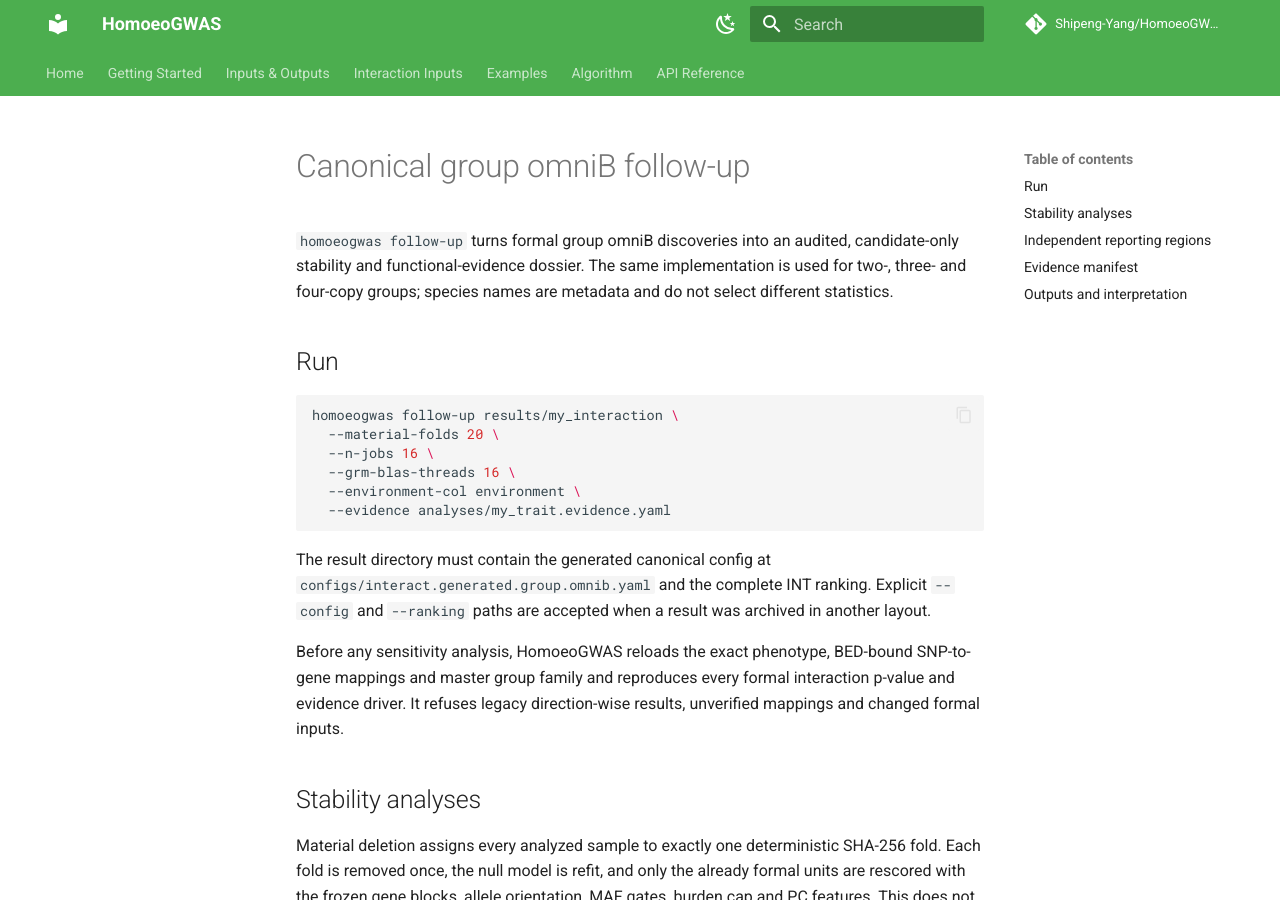
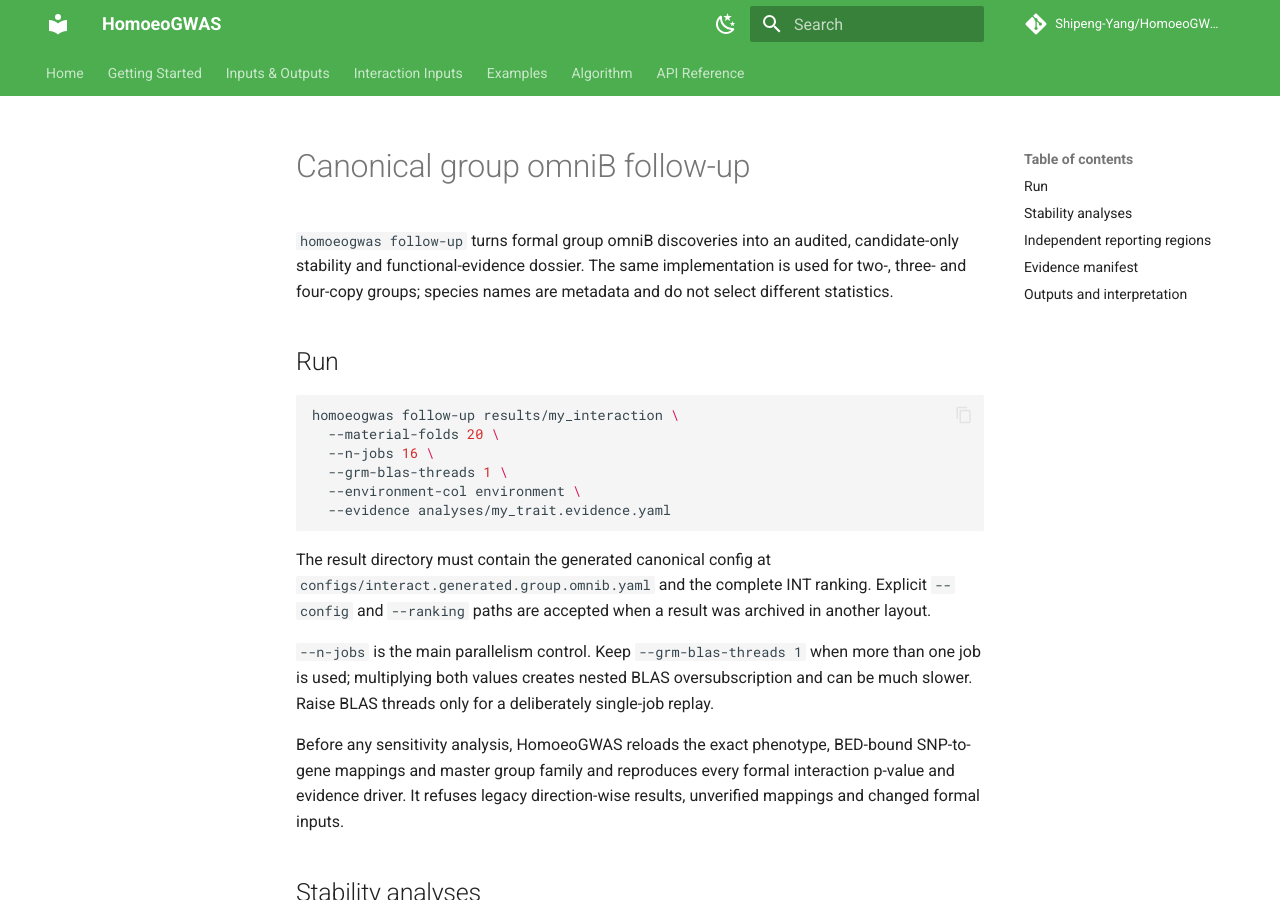
Before and after one commit to Shipeng-Yang/HomoeoGWAS, an MkDocs documentation site: the page built from docs/followup.md, in a window 1280 px wide and 900 px high. Built offline with MkDocs 1.6.1 and Material for MkDocs 9.7.7, drawn with Linux system fonts in a browser that asks for light colours; comment, search, counter and statistics services are not loaded.

Commit message:
test: freeze cross-species follow-up contracts

````diff
--- a/docs/followup.md
+++ b/docs/followup.md
@@ -10,7 +10,7 @@ four-copy groups; species names are metadata and do not select different statist
 homoeogwas follow-up results/my_interaction \
   --material-folds 20 \
   --n-jobs 16 \
-  --grm-blas-threads 16 \
+  --grm-blas-threads 1 \
   --environment-col environment \
   --evidence analyses/my_trait.evidence.yaml
 ```
@@ -18,6 +18,10 @@ homoeogwas follow-up results/my_interaction \
 The result directory must contain the generated canonical config at
 `configs/interact.generated.group.omnib.yaml` and the complete INT ranking. Explicit `--config`
 and `--ranking` paths are accepted when a result was archived in another layout.
+
+`--n-jobs` is the main parallelism control. Keep `--grm-blas-threads 1` when more than one job is
+used; multiplying both values creates nested BLAS oversubscription and can be much slower. Raise
+BLAS threads only for a deliberately single-job replay.
 
 Before any sensitivity analysis, HomoeoGWAS reloads the exact phenotype, BED-bound SNP-to-gene
 mappings and master group family and reproduces every formal interaction p-value and evidence
````
Also changed, not shown: analyses/evidence/rapeseed_flowering/README.md (added, +16 -0 lines), 8 other files.
